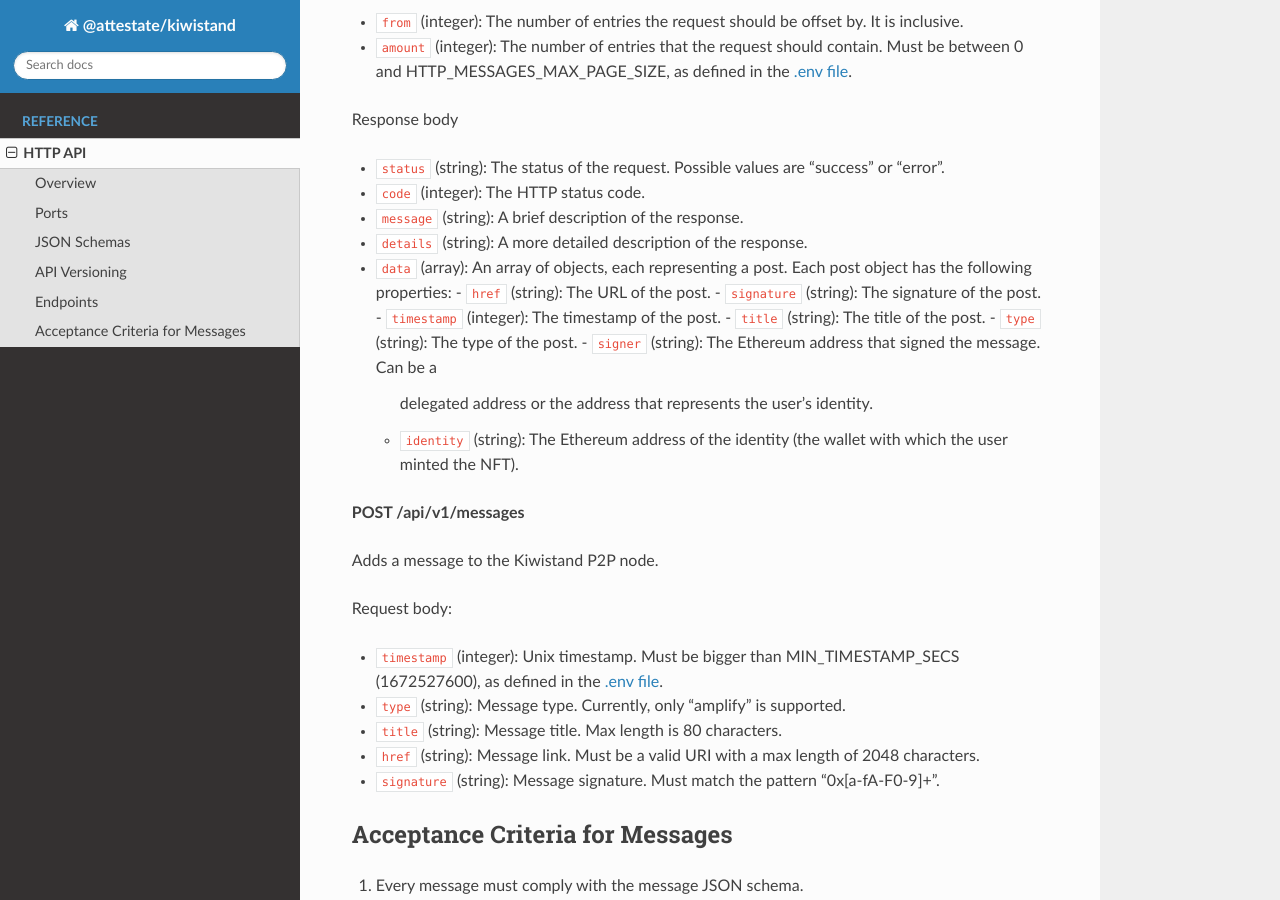
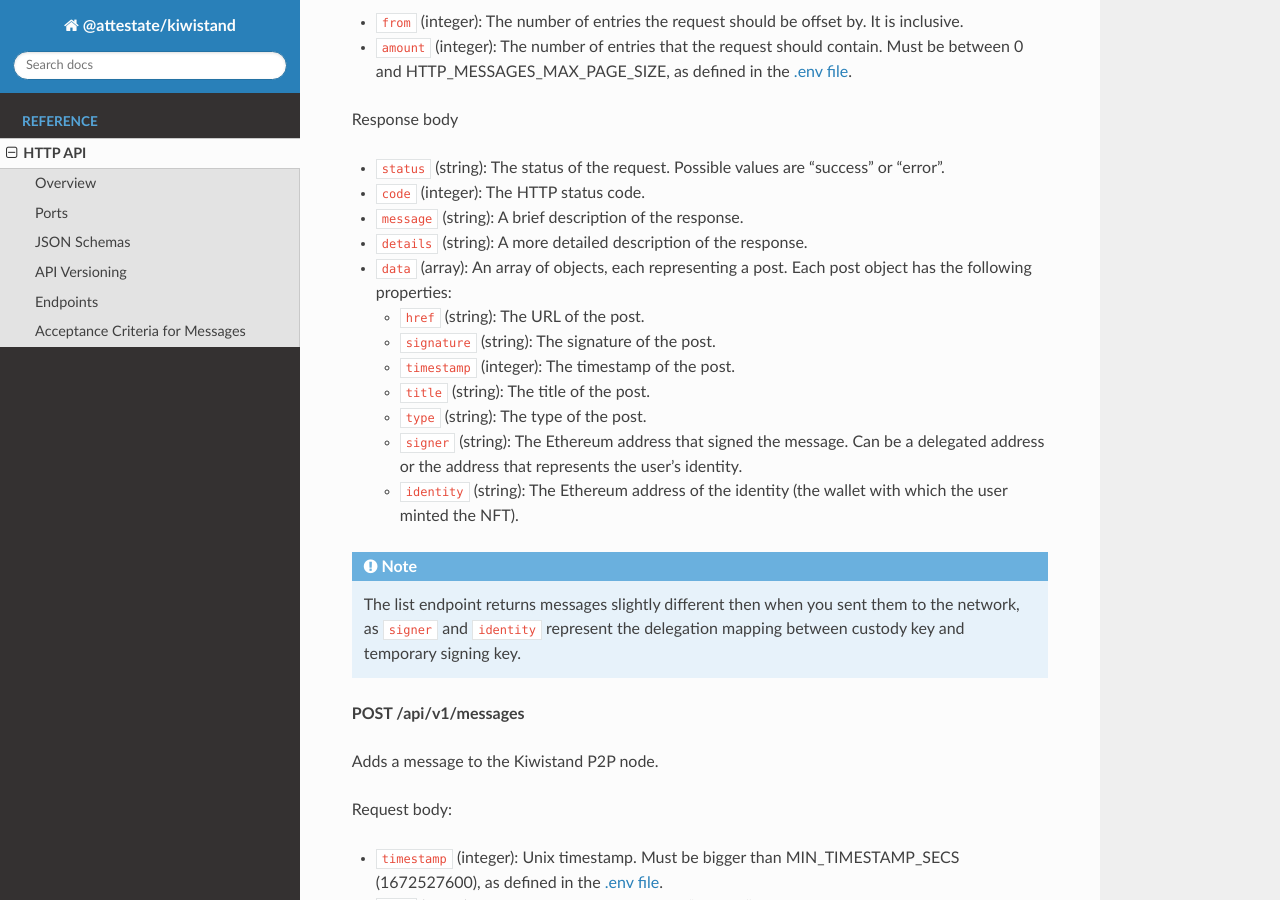
Before and after one commit to attestate/kiwistand, a Sphinx documentation site: the page built from docs/source/http-api.rst, in a window 1280 px wide and 900 px high, scrolled down 2209 px. Built offline with Sphinx 7.4.7 and the Read the Docs theme 2.0.0, drawn with Linux system fonts in a browser that asks for light colours.

Commit message:
Fix docs list formatting

```diff
--- a/docs/source/http-api.rst
+++ b/docs/source/http-api.rst
@@ -124,15 +124,22 @@ Response body
 - ``details`` (string): A more detailed description of the response.
 - ``data`` (array): An array of objects, each representing a post. Each post
   object has the following properties:
-  - ``href`` (string): The URL of the post.
-  - ``signature`` (string): The signature of the post.
-  - ``timestamp`` (integer): The timestamp of the post.
-  - ``title`` (string): The title of the post.
-  - ``type`` (string): The type of the post.
-  - ``signer`` (string): The Ethereum address that signed the message. Can be a
+
+  * ``href`` (string): The URL of the post.
+  * ``signature`` (string): The signature of the post.
+  * ``timestamp`` (integer): The timestamp of the post.
+  * ``title`` (string): The title of the post.
+  * ``type`` (string): The type of the post.
+  * ``signer`` (string): The Ethereum address that signed the message. Can be a
     delegated address or the address that represents the user's identity.
-  - ``identity`` (string): The Ethereum address of the identity (the wallet
+  * ``identity`` (string): The Ethereum address of the identity (the wallet
     with which the user minted the NFT).
+
+.. note::
+
+    The list endpoint returns messages slightly different then when you sent
+    them to the network, as ``signer`` and ``identity`` represent the
+    delegation mapping between custody key and temporary signing key.
 
 
 **POST /api/v1/messages**
```
